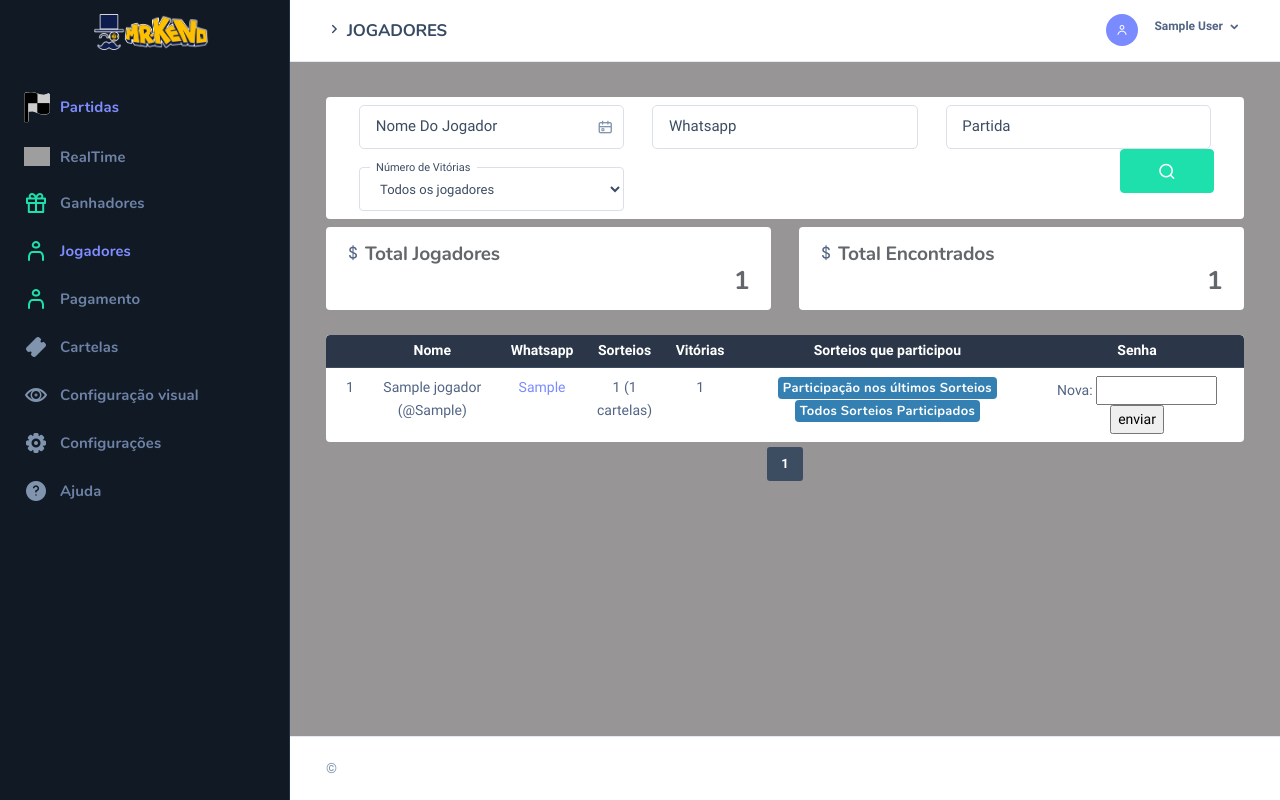
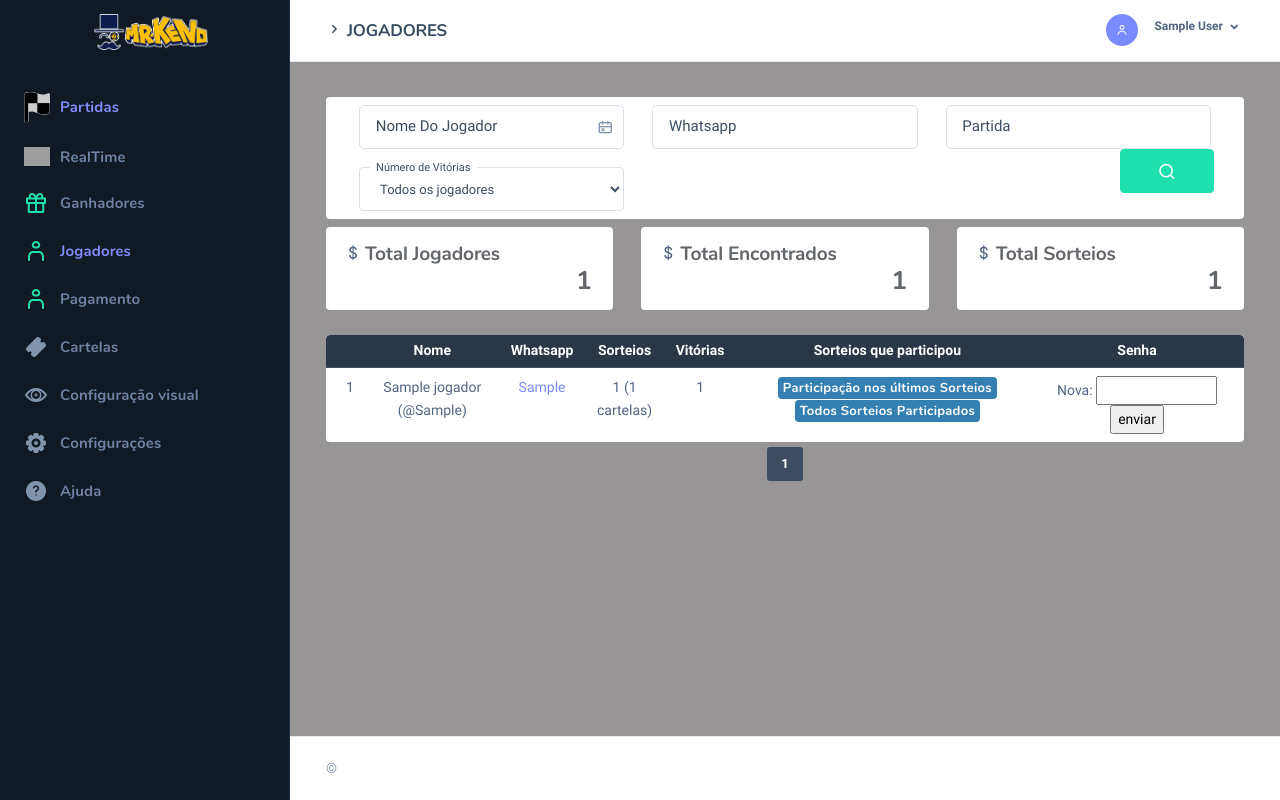
Before and after one commit to starktec/keno_promo, a Django app: page /jogadores/ in a window 1280 px wide. Run offline with Django 3.2, Linux system fonts and the light colour scheme; a user stored in the database is signed in; tables that the repository leaves empty hold one stand-in row (values such as "Sample post"); parts of the project's set-up code (start-up, migrations or seed data) failed here and were passed over; some libraries are stand-ins or nearby versions; some web fonts are replaced; grey boxes are pictures that could not be loaded.

Commit message:
fix quantidade vencedores

```diff
--- a/jogo/templates/jogadores.html
+++ b/jogo/templates/jogadores.html
@@ -90,7 +90,7 @@ JOGADORES
     <!-------------------------------Cards de Status-------------------------------->
     <div class="row my-row">
 
-        <div class="col-sm-6 col-md-6 col-lg-6 ">
+        <div class="col-sm-4 col-md-4 col-lg-4 ">
             <div class="card cards-status">
                 <div class="row text-center">
                     <em class="icon ni ni-sign-mxn icon-card color-card-on-line"></em>
@@ -102,7 +102,7 @@ JOGADORES
             </div>
         </div>
 
-        <div class="col-sm-6 col-md-6 col-lg-6 ">
+        <div class="col-sm-4 col-md-4 col-lg-4 ">
             <div class="card cards-status">
                 <div class="row text-center">
                     <em class="icon ni ni-sign-mxn icon-card color-card-on-line"></em>
@@ -110,6 +110,17 @@ JOGADORES
                 </div>
                 <div class="row">
                     <h6 class="col-12 text-right subtitle-card color-card-pos">{{ resultado }}</h6>
+                </div>
+            </div>
+        </div>
+        <div class="col-sm-4 col-md-4 col-lg-4 ">
+            <div class="card cards-status">
+                <div class="row text-center">
+                    <em class="icon ni ni-sign-mxn icon-card color-card-on-line"></em>
+                    <h6 class="title-card color-card-pos">Total Sorteios</h6>
+                </div>
+                <div class="row">
+                    <h6 class="col-12 text-right subtitle-card color-card-pos">{{ total_partidas.count }}</h6>
                 </div>
             </div>
         </div>
--- a/jogo/views.py
+++ b/jogo/views.py
@@ -429,11 +429,12 @@ def jogadores(request):
 
         proxima_pagina = pagina + 1
         pagina_anterior = pagina - 1
-        partidas = [x.id for x in Partida.objects.all().order_by("id")]
+        total_partidas = Partida.objects.all()
+        partidas = [x.id for x in total_partidas.order_by("id")]
 
         return render(request,'jogadores.html',{'jogadores':jogadores,'form':form,'pagina_atual': pagina,'ultima_pagina':ultima_pagina,'proxima_pagina': proxima_pagina,
                                                 'pagina_anterior': pagina_anterior,'pagina_anterior':pagina_anterior,'total_dados':total_dados,
-                                                "partidas":partidas[-50:],"resultado":resultado_total})
+                                                "partidas":partidas[-50:],"resultado":resultado_total,"total_partidas":total_partidas})
     return HttpResponse(status=403)
 
 
```
